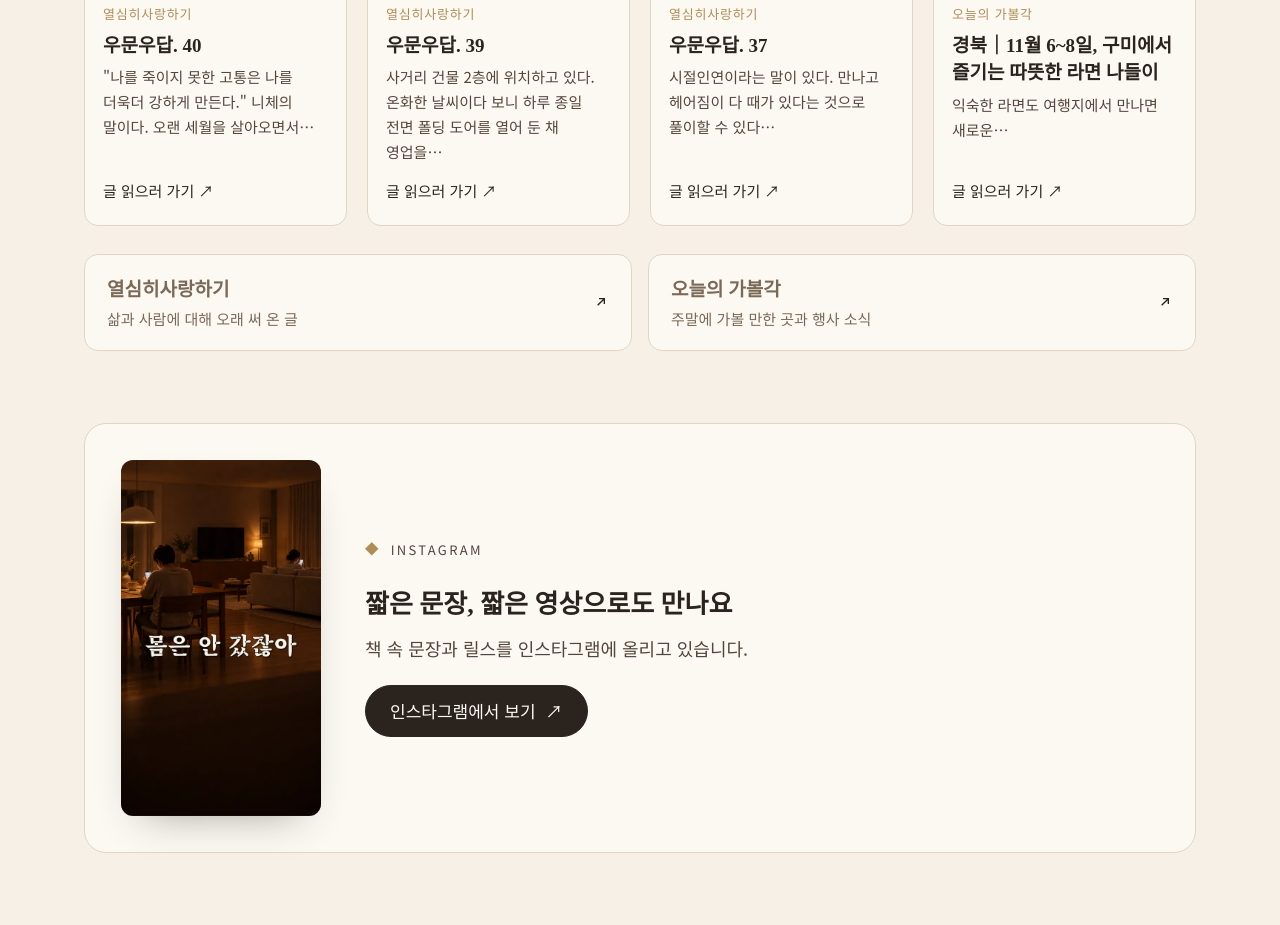
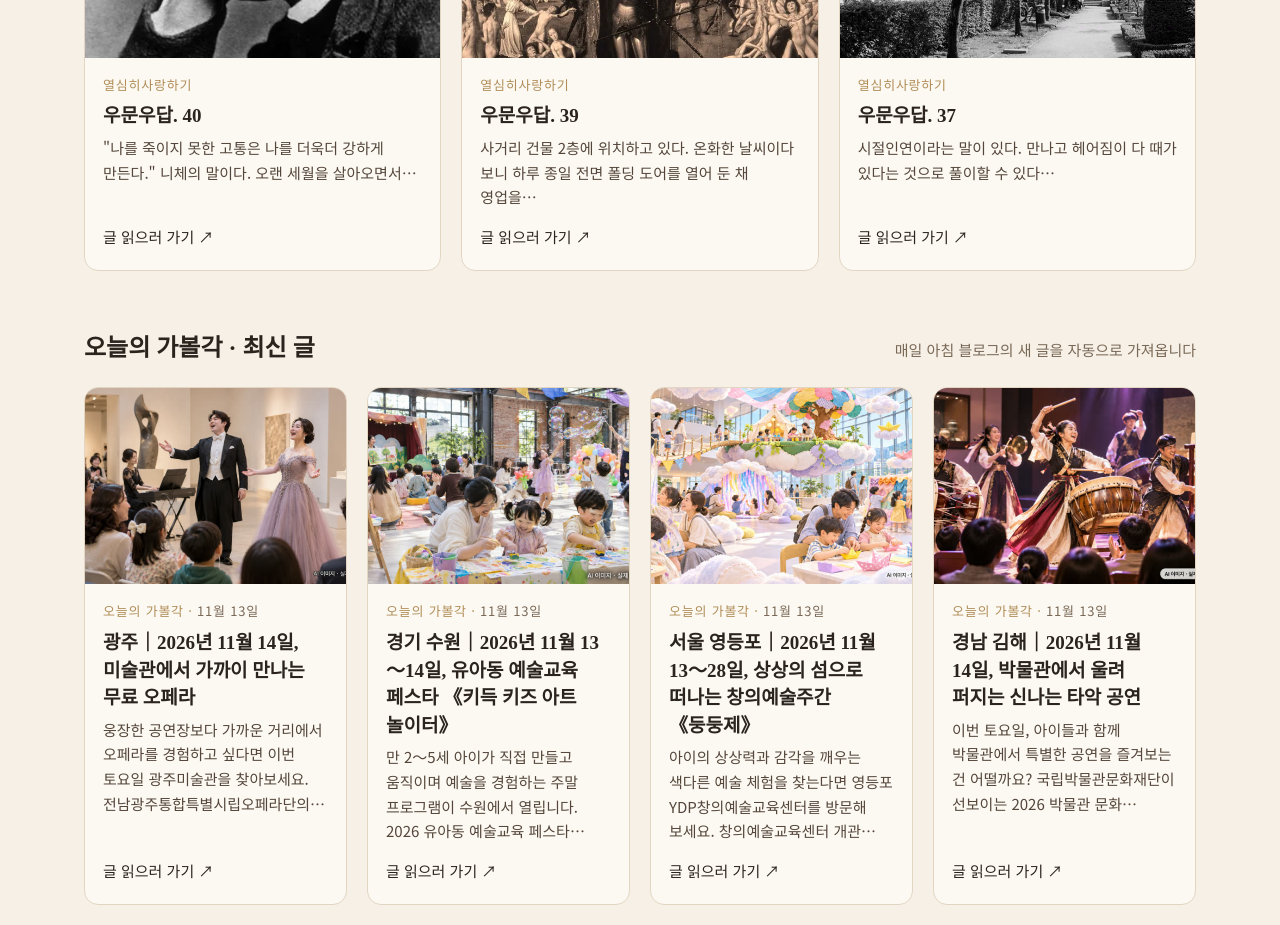
Before and after one commit to jamesjeong-writer/jamesjeong-writer.github.io, a plain HTML site: page index.html in a window 1280 px wide. Shown: the part 5035-5960 px from the top of the page. Drawn offline with Linux system fonts and the light colour scheme.

Commit message:
Add files via upload

```diff
--- a/content.js
+++ b/content.js
@@ -88,9 +88,10 @@ window.SITE = {
   posts: [
     { blog: "열심히사랑하기", title: "우문우답. 40", summary: "\"나를 죽이지 못한 고통은 나를 더욱더 강하게 만든다.\" 니체의 말이다. 오랜 세월을 살아오면서…", img: "img/blog-223910270779.webp", alt: "턱을 괸 채 생각에 잠긴 니체의 흑백 사진", url: "https://blog.naver.com/mischamaisky/223910270779" },
     { blog: "열심히사랑하기", title: "우문우답. 39", summary: "사거리 건물 2층에 위치하고 있다. 온화한 날씨이다 보니 하루 종일 전면 폴딩 도어를 열어 둔 채 영업을…", img: "img/blog-223879591216.webp", alt: "최후의 심판을 그린 옛 제단화", url: "https://blog.naver.com/mischamaisky/223879591216" },
-    { blog: "열심히사랑하기", title: "우문우답. 37", summary: "시절인연이라는 말이 있다. 만나고 헤어짐이 다 때가 있다는 것으로 풀이할 수 있다…", img: "img/blog-223823889150.webp", alt: "꽃이 만개한 나무 아래 산책길 흑백 사진", url: "https://blog.naver.com/mischamaisky/223823889150" },
-    { blog: "오늘의 가볼각", title: "경북｜11월 6~8일, 구미에서 즐기는 따뜻한 라면 나들이", summary: "익숙한 라면도 여행지에서 만나면 새로운…", img: "img/blog-224462116452.webp", alt: "구미라면축제 안내 그림, 김이 오르는 라면 한 그릇", url: "https://blog.naver.com/thebetterlove/224462116452" }
+    { blog: "열심히사랑하기", title: "우문우답. 37", summary: "시절인연이라는 말이 있다. 만나고 헤어짐이 다 때가 있다는 것으로 풀이할 수 있다…", img: "img/blog-223823889150.webp", alt: "꽃이 만개한 나무 아래 산책길 흑백 사진", url: "https://blog.naver.com/mischamaisky/223823889150" }
   ],
+  /* '오늘의 가볼각' 최신 글은 여기서 고치지 않습니다.
+     깃허브 자동 작업이 매일 아침 6시에 gabolgak.json을 새로 만듭니다. */
 
   insta: [
     { img: "img/insta-1.webp", alt: "인스타그램 릴스 커버, 몸은 안 갔잖아", url: "https://www.instagram.com/jamesjeong_writer/" }
--- /dev/null
+++ b/gabolgak.json
@@ -0,0 +1,33 @@
+{
+  "blog": "오늘의 가볼각",
+  "posts": [
+    {
+      "title": "광주｜2026년 11월 14일, 미술관에서 가까이 만나는 무료 오페라",
+      "summary": "웅장한 공연장보다 가까운 거리에서 오페라를 경험하고 싶다면 이번 토요일 광주미술관을 찾아보세요. 전남광주통합특별시립오페라단의…",
+      "url": "https://blog.naver.com/thebetterlove/224475337929",
+      "img": "img/gabolgak/224475337929.jpg",
+      "date": "11월 13일"
+    },
+    {
+      "title": "경기 수원｜2026년 11월 13～14일, 유아동 예술교육 페스타 《키득 키즈 아트 놀이터》",
+      "summary": "만 2～5세 아이가 직접 만들고 움직이며 예술을 경험하는 주말 프로그램이 수원에서 열립니다. 2026 유아동 예술교육 페스타…",
+      "url": "https://blog.naver.com/thebetterlove/224475334866",
+      "img": "img/gabolgak/224475334866.jpg",
+      "date": "11월 13일"
+    },
+    {
+      "title": "서울 영등포｜2026년 11월 13～28일, 상상의 섬으로 떠나는 창의예술주간 《둥둥제》",
+      "summary": "아이의 상상력과 감각을 깨우는 색다른 예술 체험을 찾는다면 영등포 YDP창의예술교육센터를 방문해 보세요. 창의예술교육센터 개관…",
+      "url": "https://blog.naver.com/thebetterlove/224475332907",
+      "img": "img/gabolgak/224475332907.jpg",
+      "date": "11월 13일"
+    },
+    {
+      "title": "경남 김해｜2026년 11월 14일, 박물관에서 울려 퍼지는 신나는 타악 공연",
+      "summary": "이번 토요일, 아이들과 함께 박물관에서 특별한 공연을 즐겨보는 건 어떨까요? 국립박물관문화재단이 선보이는 2026 박물관 문화…",
+      "url": "https://blog.naver.com/thebetterlove/224475324964",
+      "img": "img/gabolgak/224475324964.jpg",
+      "date": "11월 13일"
+    }
+  ]
+}
--- a/index.html
+++ b/index.html
@@ -169,7 +169,12 @@ h2{font-family:var(--serif);font-weight:600;font-size:clamp(28px,4vw,40px);line-
 @media (max-width:640px){.vgrid{grid-template-columns:repeat(2,1fr);gap:12px}.v,.v.short{grid-column:span 1}.v:not(.short){grid-column:span 2}}
 
 /* 블로그 */
-.posts{display:grid;grid-template-columns:repeat(4,1fr);gap:20px}
+.posts{display:grid;grid-template-columns:repeat(3,1fr);gap:20px}
+.posts.auto{grid-template-columns:repeat(4,1fr)}
+.subhead{display:flex;flex-wrap:wrap;align-items:baseline;justify-content:space-between;gap:6px 16px;margin:56px 0 18px}
+.subhead h3{font-family:var(--serif);font-weight:600;font-size:24px;margin:0}
+.subhead span{font-size:15px;color:var(--ink-3)}
+.post .dt{font-size:13px;color:var(--ink-3)}
 .post{background:var(--paper);border:1px solid var(--line);border-radius:var(--r);overflow:hidden;display:flex;flex-direction:column;text-decoration:none;transition:transform .25s,box-shadow .25s}
 .post:hover{transform:translateY(-4px);box-shadow:var(--shadow)}
 .post .ph{aspect-ratio:4/3;background:var(--bg-2);overflow:hidden}
@@ -184,8 +189,8 @@ h2{font-family:var(--serif);font-weight:600;font-size:clamp(28px,4vw,40px);line-
 .blogs a:hover{border-color:var(--gold)}
 .blogs strong{font-family:var(--serif);font-weight:600;font-size:19px;display:block}
 .blogs span{font-size:15px;color:var(--ink-3)}
-@media (max-width:1000px){.posts{grid-template-columns:repeat(2,1fr)}}
-@media (max-width:560px){.posts{grid-template-columns:1fr}.blogs{grid-template-columns:1fr}}
+@media (max-width:1000px){.posts,.posts.auto{grid-template-columns:repeat(2,1fr)}}
+@media (max-width:560px){.posts,.posts.auto{grid-template-columns:1fr}.blogs{grid-template-columns:1fr}}
 
 /* 인스타 */
 .insta{display:grid;grid-template-columns:auto 1fr;gap:44px;align-items:center;background:var(--paper);border:1px solid var(--line);border-radius:22px;padding:36px;margin-top:72px}
@@ -285,6 +290,10 @@ footer a{color:#E6D2AE}
       <h2 id="blog-h">일상에서 길어 올린 문장들</h2>
       <p class="lead">블로그에 쓴 글 가운데 몇 편을 골랐습니다.</p>
       <div class="posts" id="posts"></div>
+      <div id="autoBlog" hidden>
+        <div class="subhead"><h3>오늘의 가볼각 · 최신 글</h3><span>매일 아침 블로그의 새 글을 자동으로 가져옵니다</span></div>
+        <div class="posts auto" id="autoPosts"></div>
+      </div>
       <div class="blogs" id="blogs"></div>
       <div class="insta" id="insta"></div>
     </div>
@@ -400,6 +409,16 @@ footer a{color:#E6D2AE}
     return '<a class="post" href="'+esc(p.url)+'" target="_blank" rel="noopener" data-track="blog-'+esc(p.url.split('/').pop())+'">'+(p.img?'<div class="ph"><img src="'+p.img+'" alt="'+esc(p.alt||'')+'" loading="lazy"></div>':'')+
       '<div class="bd"><span class="bl">'+esc(p.blog)+'</span><h4>'+esc(p.title)+'</h4><p>'+esc(p.summary)+'</p><span class="rd">글 읽으러 가기 ↗<span style="position:absolute;left:-9999px">(새 창)</span></span></div></a>';
   }).join('');
+  /* 오늘의 가볼각: 깃허브 자동 작업이 만든 gabolgak.json (없거나 못 읽으면 칸을 숨긴 채로 둠) */
+  fetch('gabolgak.json', {cache:'no-store'}).then(function(r){return r.ok ? r.json() : null}).then(function(d){
+    if (!d || !d.posts || !d.posts.length) return;
+    $('autoPosts').innerHTML = d.posts.map(function(p){
+      return '<a class="post" href="'+esc(p.url)+'" target="_blank" rel="noopener" data-track="blog-'+esc(p.url.split('/').pop())+'">'+(p.img?'<div class="ph"><img src="'+esc(p.img)+'" alt="'+esc(p.title)+' 대표 사진" loading="lazy"></div>':'')+
+        '<div class="bd"><span class="bl">'+esc(d.blog)+' · <span class="dt">'+esc(p.date)+'</span></span><h4>'+esc(p.title)+'</h4><p>'+esc(p.summary)+'</p><span class="rd">글 읽으러 가기 ↗<span style="position:absolute;left:-9999px">(새 창)</span></span></div></a>';
+    }).join('');
+    $('autoBlog').hidden = false;
+  }).catch(function(){});
+
   $('blogs').innerHTML = S.blogs.filter(function(b){return b.url}).map(function(b){
     return '<a href="'+esc(b.url)+'" target="_blank" rel="noopener" data-track="blog-home-'+esc(b.name)+'"><span><strong>'+esc(b.name)+'</strong><span>'+esc(b.about)+'</span></span>'+arrow+'<span style="position:absolute;left:-9999px">(새 창)</span></a>';
   }).join('');
```
Also changed, not shown: scripts/update-gabolgak.js (added, +72 -0 lines), img/gabolgak/224475324964.jpg (added), img/gabolgak/224475332907.jpg (added), img/gabolgak/224475334866.jpg (added), img/gabolgak/224475337929.jpg (added).
